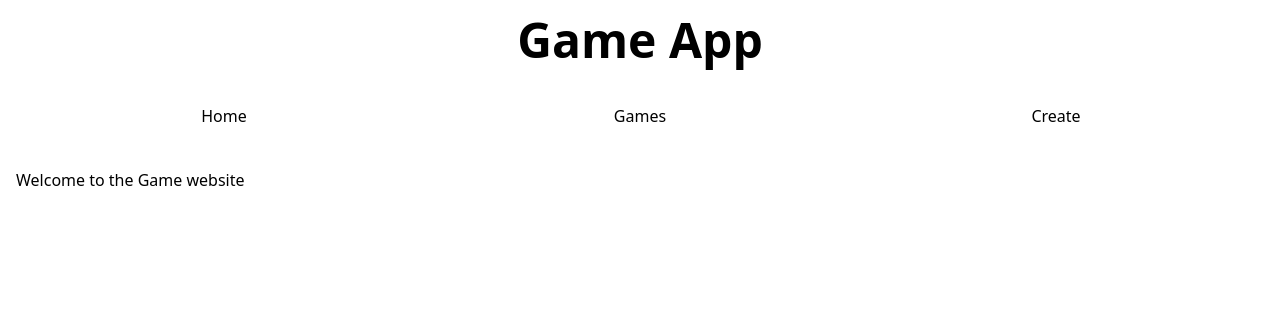
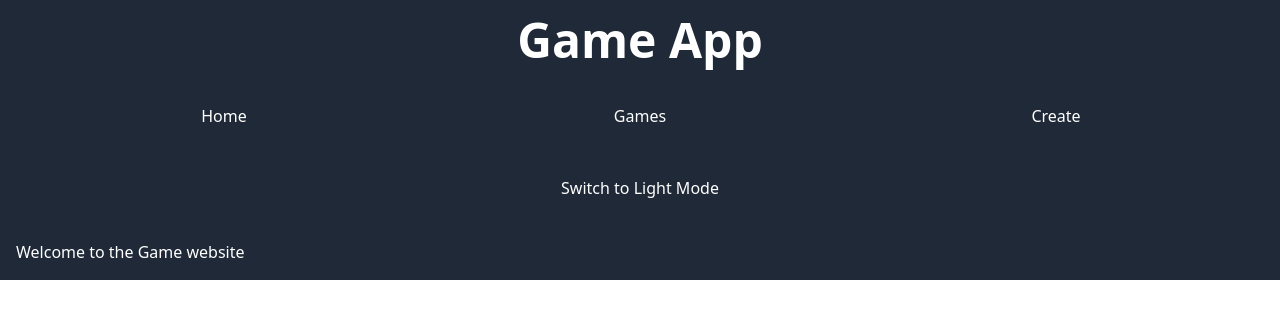
Before and after one commit to Mathijs-04/PRG6-Front-End, a React (Vite) app: page / in a window 1280 px wide. Shown: the top 318 px of the page. Built offline with nearby package versions, Linux system fonts and the light colour scheme.

Commit message:
Added dark mode toggle using Context API

```diff
--- a/src/App.jsx
+++ b/src/App.jsx
@@ -9,6 +9,7 @@ import Games from './Games.jsx';
 import CreateGame from './CreateGame.jsx';
 import EditGame from './EditGame.jsx';
 import NotFound from "./NotFound.jsx";
+import { ThemeProvider } from "./ThemeContext.jsx";
 
 const router = createBrowserRouter(
     [
@@ -51,7 +52,10 @@ const router = createBrowserRouter(
 function App() {
     return (
         <>
-            <RouterProvider router={router}/>
+            <ThemeProvider>
+                <RouterProvider router={router}/>
+            </ThemeProvider>
+
         </>
     );
 }
--- /dev/null
+++ b/src/Button.jsx
@@ -0,0 +1,17 @@
+import React, { useContext } from 'react';
+import { ThemeContext } from './ThemeContext.jsx';
+
+function Button() {
+    const { theme, toggleTheme } = useContext(ThemeContext);
+
+    return (
+        <button
+            className="p-2 bg-gray-800 text-white rounded"
+            onClick={toggleTheme}
+        >
+            Switch to {theme === 'light' ? 'Dark' : 'Light'} Mode
+        </button>
+    );
+}
+
+export default Button;
--- a/src/Layout.jsx
+++ b/src/Layout.jsx
@@ -1,20 +1,28 @@
 import {Link, Outlet} from "react-router";
+import { useContext } from "react";
+import { ThemeContext } from "./ThemeContext.jsx";
+import Button from './Button';
 
 function Layout() {
+    const { theme } = useContext(ThemeContext);
     return (
-        <>
-            <header className="bg-white text-black p-4 flex justify-center items-center">
+        <div
+            className={theme === 'dark' ? 'bg-gray-800 text-white' : 'bg-white text-black'}>
+            <header className="p-4 flex justify-center items-center">
                 <h1 className="text-5xl font-bold">Game App</h1>
             </header>
-            <nav className="bg-white text-black p-4 flex justify-between">
+            <nav className="p-4 flex justify-between">
                 <Link to={"/"} className="py-2 px-4 rounded flex-1 text-center">Home</Link>
                 <Link to={"/games"} className="py-2 px-4 rounded flex-1 text-center">Games</Link>
                 <Link to={"/games/create"} className="py-2 px-4 rounded flex-1 text-center">Create</Link>
             </nav>
-            <main className="bg-white text-black p-4">
+            <div className="flex justify-center p-4">
+                <Button/>
+            </div>
+            <main className="p-4">
                 <Outlet/>
             </main>
-        </>
+        </div>
     )
 }
 
--- /dev/null
+++ b/src/ThemeContext.jsx
@@ -0,0 +1,17 @@
+import React, {createContext, useState} from 'react';
+
+export const ThemeContext = createContext();
+
+export const ThemeProvider = ({children}) => {
+    const [theme, setTheme] = useState('dark');
+
+    const toggleTheme = () => {
+        setTheme((prevTheme) => (prevTheme === 'light' ? 'dark' : 'light'));
+    };
+
+    return (
+        <ThemeContext.Provider value={{theme, toggleTheme}}>
+            {children}
+        </ThemeContext.Provider>
+    );
+};
```
